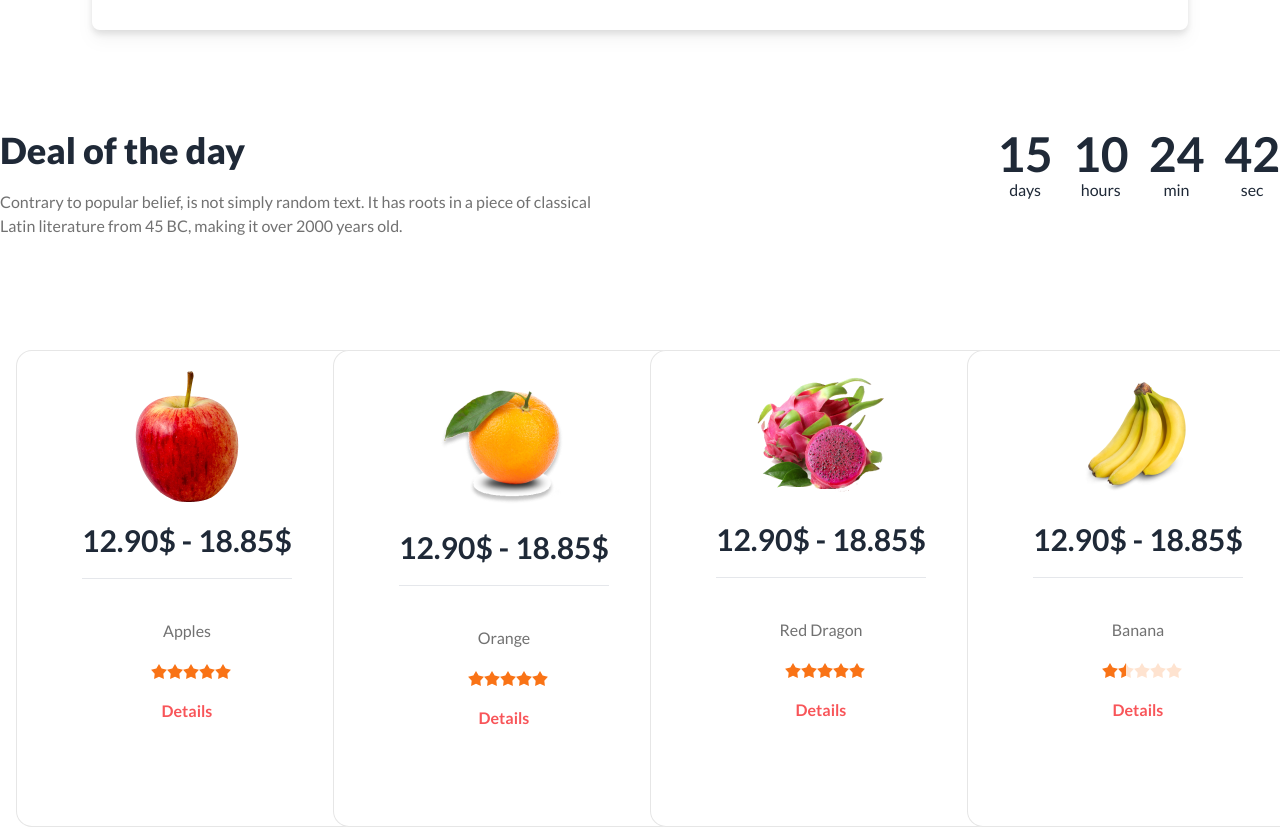
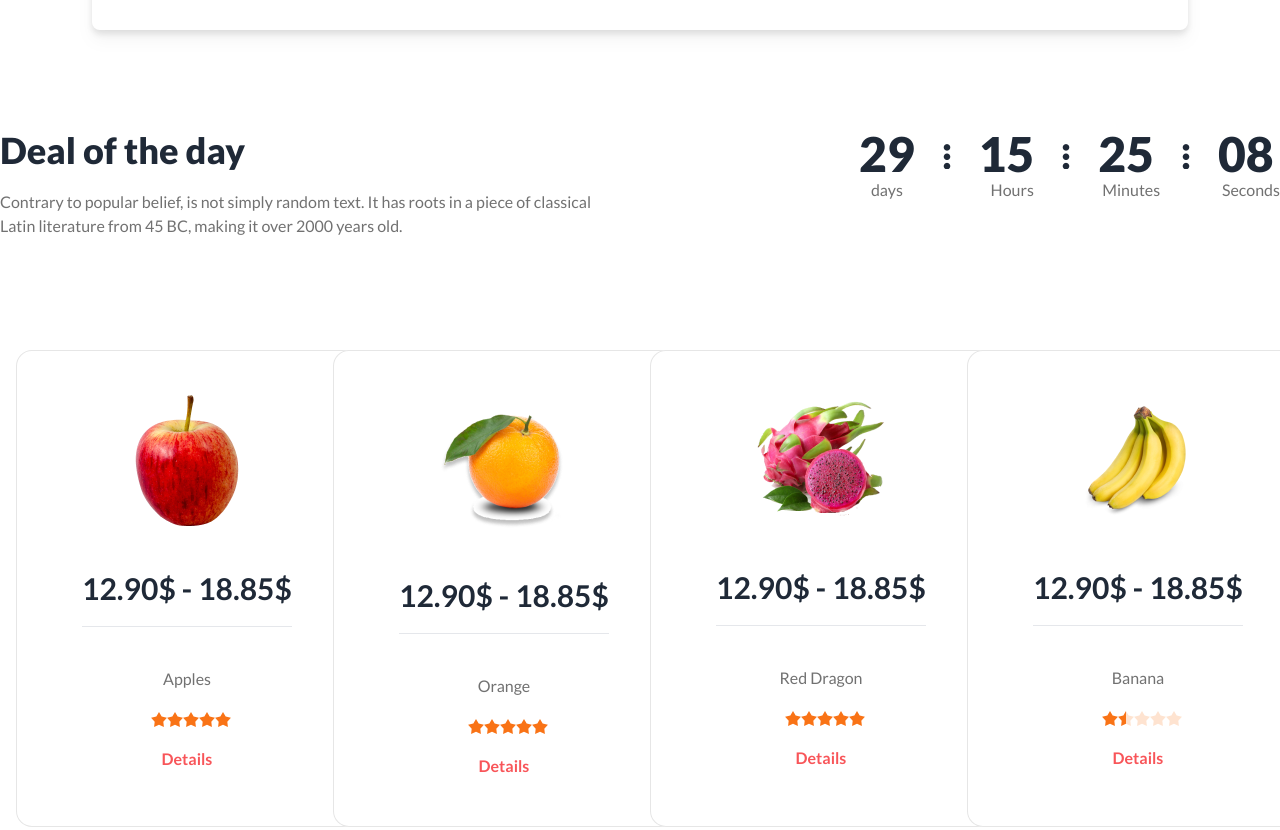
Before and after one commit to saiyemarfat1/B8A3-fruit-brust-Assignment-3, a plain HTML site: page index.html in a window 1280 px wide. Shown: the part 800-1630 px from the top of the page. Drawn offline with nearby package versions, Linux system fonts and the light colour scheme.

Commit message:
time final added

```diff
--- a/index.html
+++ b/index.html
@@ -156,7 +156,7 @@
                 </div>
             </div>
         </section>
-        <!-- banner after 6 card section -->
+        <!-- banner after 5 card section -->
         <section class="container m-auto flex justify-center items-center -mt-32 lg:-mt-0">
             <div class="hidden sm:block absolute">
                 <div class="flex justify-center gap-20 px-10 py-10  bg-white drop-shadow-lg rounded-lg">
@@ -199,30 +199,34 @@
                 <!-- time -->
 
                 <div class="px-16 md:pl-56 lg:px-0 mt-10 lg:mt-0">
-                    <div class="grid grid-flow-col gap-5 text-center auto-cols-max dis">
-                        <div class="flex flex-col">
-                            <span class="countdown text-5xl font-bold">
+                    <div class="grid grid-flow-col gap-5 auto-cols-max dis items-center">
+                        <div class="flex flex-col justify-center">
+                            <span class="countdown text-4xl lg:text-5xl font-extrabold lg:gap-5 text-center items-center">
+                                <span style="--value:29;"></span>
+                                <i class="fa-solid fa-ellipsis-vertical fa-beat text-2xl lg:text-3xl w-[24px]"></i>
+                            </span>
+                            <div class="lg:ml-3 text-[#12121299]">days</div>
+                        </div>
+                        <div class="flex flex-col justify-center">
+                            <span class="countdown text-4xl lg:text-5xl font-extrabold lg:gap-5 text-center items-center">
                                 <span style="--value:15;"></span>
+                                <i class="fa-solid fa-ellipsis-vertical fa-beat text-2xl lg:text-3xl w-[24px]"></i>
                             </span>
-                            days
+                            <div class="lg:ml-3 text-[#12121299]">Hours</div>
                         </div>
-                        <div class="flex flex-col">
-                            <span class="countdown text-5xl font-bold">
-                                <span style="--value:10;"></span>
+                        <div class="flex flex-col justify-center">
+                            <span class="countdown text-4xl lg:text-5xl font-extrabold lg:gap-5 text-center items-center">
+                                <span style="--value:25;"></span>
+                                <i class="fa-solid fa-ellipsis-vertical fa-beat text-2xl lg:text-3xl w-[24px]"></i>
                             </span>
-                            hours
+                            <div class="lg:ml-1 text-[#12121299]">Minutes</div>
                         </div>
-                        <div class="flex flex-col">
-                            <span class="countdown text-5xl font-bold">
-                                <span style="--value:24;"></span>
+                        <div class="flex flex-col justify-center">
+                            <span class="countdown text-4xl lg:text-5xl font-extrabold lg:gap-5 text-center items-center">
+                                <span style="--value:08;"></span>
+
                             </span>
-                            min
-                        </div>
-                        <div class="flex flex-col">
-                            <span class="countdown text-5xl font-bold">
-                                <span style="--value:42;"></span>
-                            </span>
-                            sec
+                            <div class="lg:ml-1 text-[#12121299]">Seconds</div>
                         </div>
                     </div>
                 </div>
@@ -233,7 +237,7 @@
                 <div class="grid grid-cols-1 md:grid-cols-2 lg:grid-cols-4 gap-5">
                     <!-- Fruits one -->
                     <div class="card lg:w-[342px] h-[477px] bg-base-100 border border-[#1212121A] items-center">
-                        <figure><img class="my-5" src="./images/fruit6.png" alt="Shoes" /></figure>
+                        <figure><img class="my-11" src="./images/fruit6.png" alt="Shoes" /></figure>
                         <div class="card">
                             <h3 class="text-3xl font-bold mb-5">12.90$ - 18.85$</h3>
                             <hr>
@@ -319,7 +323,7 @@
                     </div>
                     <!-- Fruits two-->
                     <div class="card lg:w-[342px] h-[477px] bg-base-100 border border-[#1212121A] items-center">
-                        <figure><img class="my-5" src="./images/fruit7.png" alt="Shoes" /></figure>
+                        <figure><img class="my-11" src="./images/fruit7.png" alt="Shoes" /></figure>
                         <div class="card">
                             <h3 class="text-3xl font-bold mb-5">12.90$ - 18.85$</h3>
                             <hr>
@@ -404,7 +408,7 @@
                     </div>
                     <!-- Fruits three-->
                     <div class="card lg:w-[342px] h-[477px] bg-base-100 border border-[#1212121A] items-center">
-                        <figure><img class="my-5" src="./images/fruit8.png" alt="Shoes" /></figure>
+                        <figure><img class="my-11" src="./images/fruit8.png" alt="Shoes" /></figure>
                         <div class="card">
                             <h3 class="text-3xl font-bold mb-5">12.90$ - 18.85$</h3>
                             <hr>
@@ -490,7 +494,7 @@
                     </div>
                     <!-- Fruits fourth-->
                     <div class="card lg:w-[342px] h-[477px] bg-base-100 border border-[#1212121A] items-center">
-                        <figure><img class="my-5" src="./images/fruit9.png" alt="Shoes" /></figure>
+                        <figure><img class="my-11" src="./images/fruit9.png" alt="Shoes" /></figure>
                         <div class="card">
                             <h3 class="text-3xl font-bold mb-5">12.90$ - 18.85$</h3>
                             <hr>
@@ -581,8 +585,8 @@
         </section>
         <!-- Happy Clients review section -->
         <section class="container mx-auto -my-20">
-            <div class="hero w-full lg:h-[690px]" style="background-image: url(./images/banner1.png);">
-                <div class="hero-overlay bg-opacity-60"></div>
+            <div class="hero w-full lg:h-[690px] rounded-2xl" style="background-image: url(./images/banner1.png);">
+                <div class="hero-overlay bg-opacity-60 rounded-2xl"></div>
                 <div class="hero-content text-center text-neutral-content">
                     <div class="">
                         <div>
```
